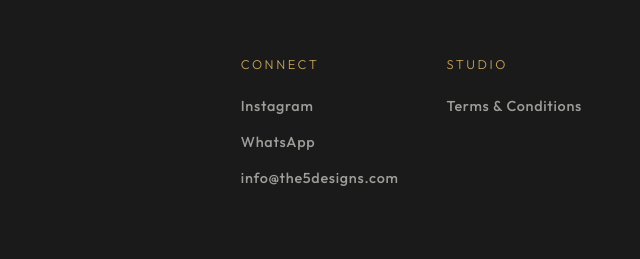
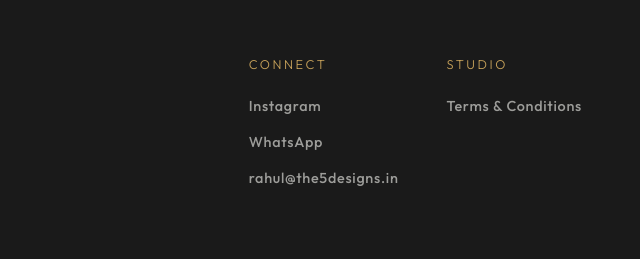
Before and after one commit to rahul-0109/THE-5-DESIGNS, a website: page project.html in a window 1280 px wide. Shown: the part 1607-1866 px from the top of the page, 634-1274 px from the left. Drawn offline with nearby package versions, Linux system fonts and the light colour scheme; a script that the page names is missing; a web font is replaced by a local one.

Commit message:
Change email address to rahul@the5designs.in on Projects page

```diff
--- a/project.html
+++ b/project.html
@@ -873,7 +873,7 @@
                     <ul style="list-style: none; display: flex; flex-direction: column; gap: 1rem;">
                         <li><a href="#" aria-label="Instagram" class="nav-link" style="color: rgba(245, 245, 240, 0.6); font-size: 0.9rem; letter-spacing: 0.05em; text-transform: none;">Instagram</a></li>
                         <li><a href="#" aria-label="Whatsapp" class="nav-link" style="color: rgba(245, 245, 240, 0.6); font-size: 0.9rem; letter-spacing: 0.05em; text-transform: none;">WhatsApp</a></li>
-                        <li><a href="mailto:info@the5designs.com" class="nav-link" style="color: rgba(245, 245, 240, 0.6); font-size: 0.9rem; letter-spacing: 0.05em; text-transform: none;">info@the5designs.com</a></li>
+                        <li><a href="mailto:rahul@the5designs.in" class="nav-link" style="color: rgba(245, 245, 240, 0.6); font-size: 0.9rem; letter-spacing: 0.05em; text-transform: none;">rahul@the5designs.in</a></li>
                     </ul>
                 </div>
                 <div>
```
